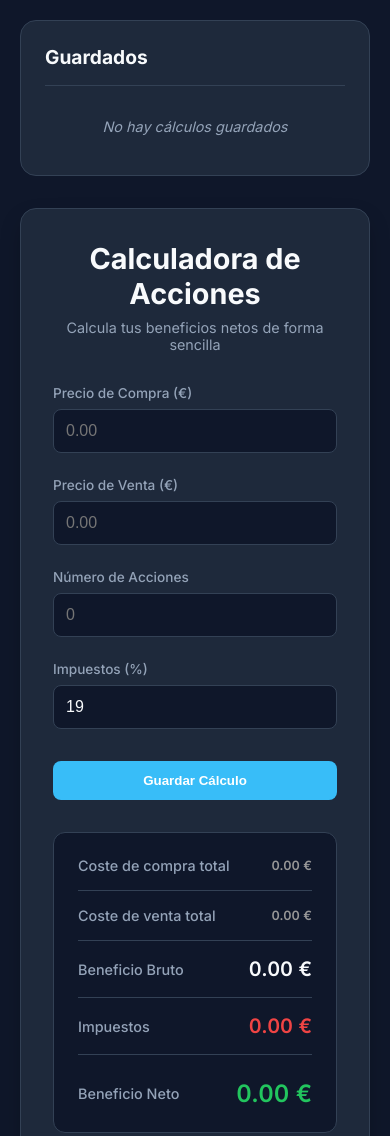
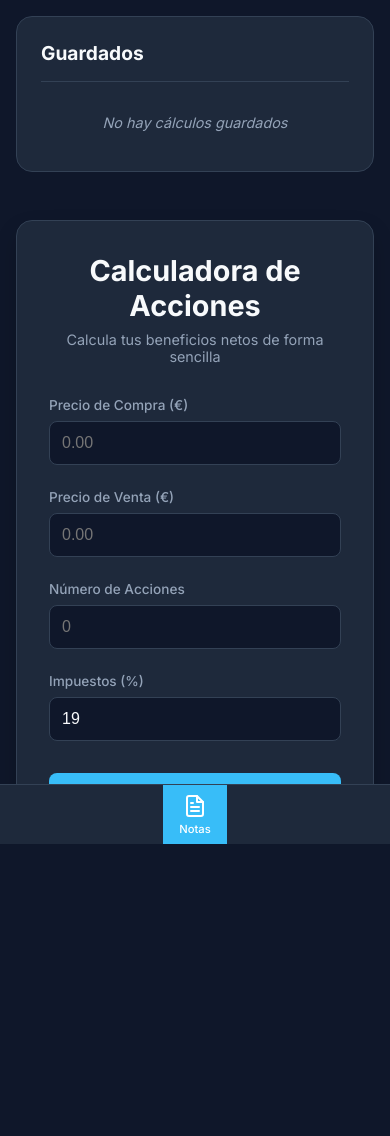
Before and after one commit to hectoriko/stock-calculator, a website: page index.html in a window 390 px wide. Shown: the top 1136 px of the page. After the commit the page ends 844 px from the top, so only its background shows below. Drawn offline with Linux system fonts and the light colour scheme; no server answers.

Commit message:
feat: Implement multi-section navigation and layout for calculator and history views.

```diff
--- a/index.html
+++ b/index.html
@@ -1,4 +1,5 @@
 <!DOCTYPE html>
+
 <html lang="es">
   <head>
     <meta charset="UTF-8" />
@@ -15,6 +16,22 @@
   </head>
 
   <body>
+    <div id="app-root">
+      <nav class="main-nav">
+        <ul>
+          <li class="nav-item active" data-target="notes-section">
+            <span class="icon">
+              <svg xmlns="http://www.w3.org/2000/svg" width="24" height="24" viewBox="0 0 24 24" fill="none" stroke="currentColor" stroke-width="2" stroke-linecap="round" stroke-linejoin="round"><path d="M14 2H6a2 2 0 0 0-2 2v16a2 2 0 0 0 2 2h12a2 2 0 0 0 2-2V8z"></path><polyline points="14 2 14 8 20 8"></polyline><line x1="16" y1="13" x2="8" y2="13"></line><line x1="16" y1="17" x2="8" y2="17"></line><polyline points="10 9 9 9 8 9"></polyline></svg>
+            </span>
+            <span class="label">Notas</span>
+          </li>
+          <!-- Future sections can be added here -->
+        </ul>
+      </nav>
+
+      <main class="content-area">
+        <div class="sections-container">
+          <section id="notes-section" class="section active">
             <div class="app-wrapper">
 
               <aside class="sidebar">
@@ -87,6 +104,10 @@
                 </main>
               </div>
             </div>
+          </section>
+        </div>
+      </main>
+    </div>
     <script src="script.js"></script>
   </body>
 </html>
--- a/script.js
+++ b/script.js
@@ -1,4 +1,5 @@
 document.addEventListener("DOMContentLoaded", () => {
+  // --- DOM Elements ---
   const buyPriceInput = document.getElementById("buyPrice");
   const sellPriceInput = document.getElementById("sellPrice");
   const sharesInput = document.getElementById("shares");
@@ -16,6 +17,7 @@ document.addEventListener("DOMContentLoaded", () => {
 
   const inputs = [buyPriceInput, sellPriceInput, sharesInput, taxRateInput];
 
+  // --- Helper Functions ---
   function formatCurrency(amount) {
     return new Intl.NumberFormat("es-ES", { style: "currency", currency: "EUR" }).format(amount);
   }
@@ -46,7 +48,6 @@ document.addEventListener("DOMContentLoaded", () => {
     if (grossProfit < 0) {
       grossProfitDisplay.classList.add("negative");
       netProfitDisplay.classList.add("negative");
-      // Remove success color from net profit if negative
       netProfitDisplay.style.color = "var(--danger-color)";
     } else {
       grossProfitDisplay.classList.remove("negative");
@@ -63,7 +64,7 @@ document.addEventListener("DOMContentLoaded", () => {
     };
   }
 
-  // Saved Calculations Logic
+  // --- API & Persistence Logic ---
   async function getSavedCalculations() {
     try {
       const response = await fetch("/api/calculations");
@@ -153,13 +154,51 @@ document.addEventListener("DOMContentLoaded", () => {
     });
   }
 
-  // Event Listeners
+  // --- Navigation Logic ---
+  const navItems = document.querySelectorAll(".nav-item");
+  const sectionsContainer = document.querySelector(".sections-container");
+  const sections = document.querySelectorAll(".section");
+
+  function switchSection(targetId) {
+    // Update Nav Items
+    navItems.forEach((item) => {
+      if (item.dataset.target === targetId) {
+        item.classList.add("active");
+      } else {
+        item.classList.remove("active");
+      }
+    });
+
+    // Update Sections and Container Transform
+    const targetSectionIndex = Array.from(sections).findIndex((section) => section.id === targetId);
+
+    if (targetSectionIndex !== -1) {
+      sectionsContainer.style.transform = `translateX(-${targetSectionIndex * 100}%)`;
+
+      sections.forEach((section) => {
+        if (section.id === targetId) {
+          section.classList.add("active");
+        } else {
+          section.classList.remove("active");
+        }
+      });
+    }
+  }
+
+  // --- Event Listeners ---
   inputs.forEach((input) => {
     input.addEventListener("input", calculate);
   });
 
   saveBtn.addEventListener("click", saveCalculation);
 
-  // Initial render
+  navItems.forEach((item) => {
+    item.addEventListener("click", () => {
+      const targetId = item.dataset.target;
+      switchSection(targetId);
+    });
+  });
+
+  // --- Initial Render ---
   renderSavedList();
 });
--- a/style.css
+++ b/style.css
@@ -26,9 +26,183 @@ body {
     display: flex;
     justify-content: center;
     align-items: center;
-    padding: 20px;
+    padding: 0;
+    /* Removed padding as layout handles it */
 }
 
+/* App Root & Layout */
+#app-root {
+    display: flex;
+    min-height: 100vh;
+    width: 100%;
+}
+
+/* Main Navigation */
+.main-nav {
+    background-color: var(--card-bg);
+    border-right: 1px solid var(--border-color);
+    width: 80px;
+    height: 100vh;
+    position: fixed;
+    left: 0;
+    top: 0;
+    z-index: 100;
+    display: flex;
+    flex-direction: column;
+    padding: 1rem 0;
+}
+
+.main-nav ul {
+    list-style: none;
+    display: flex;
+    flex-direction: column;
+    gap: 1rem;
+    align-items: center;
+    width: 100%;
+}
+
+.nav-item {
+    display: flex;
+    flex-direction: column;
+    align-items: center;
+    justify-content: center;
+    width: 60px;
+    height: 60px;
+    border-radius: 12px;
+    cursor: pointer;
+    color: var(--text-secondary);
+    transition: all 0.2s ease;
+}
+
+.nav-item:hover {
+    background-color: var(--input-bg);
+    color: var(--text-primary);
+}
+
+.nav-item.active {
+    background-color: var(--accent-color);
+    color: white;
+}
+
+.nav-item .icon {
+    display: flex;
+    align-items: center;
+    justify-content: center;
+}
+
+.nav-item .label {
+    font-size: 0.7rem;
+    margin-top: 4px;
+    font-weight: 500;
+}
+
+/* Content Area */
+.content-area {
+    margin-left: 80px;
+    width: calc(100% - 80px);
+    overflow: hidden;
+    /* Hide overflow for carousel effect */
+    position: relative;
+    height: 100vh;
+}
+
+.sections-container {
+    display: flex;
+    width: 100%;
+    height: 100%;
+    transition: transform 0.3s cubic-bezier(0.4, 0, 0.2, 1);
+}
+
+.section {
+    min-width: 100%;
+    height: 100%;
+    overflow-y: auto;
+    padding: 2rem;
+    display: flex;
+    justify-content: center;
+}
+
+/* App Wrapper & Sidebar Adjustments */
+.app-wrapper {
+    display: flex;
+    width: 100%;
+    max-width: 1000px;
+    gap: 2rem;
+    align-items: flex-start;
+    margin: 0 auto;
+}
+
+.sidebar {
+    width: 280px;
+    background-color: var(--card-bg);
+    border-radius: 16px;
+    border: 1px solid var(--border-color);
+    padding: 1.5rem;
+    height: fit-content;
+    max-height: 80vh;
+    overflow-y: auto;
+    flex-shrink: 0;
+    position: sticky;
+    top: 0;
+}
+
+.sidebar-header {
+    margin-bottom: 1rem;
+    padding-bottom: 1rem;
+    border-bottom: 1px solid var(--border-color);
+}
+
+.sidebar-header h2 {
+    font-size: 1.2rem;
+    color: var(--text-primary);
+}
+
+.saved-list {
+    display: flex;
+    flex-direction: column;
+    gap: 0.75rem;
+}
+
+.empty-state {
+    color: var(--text-secondary);
+    font-size: 0.9rem;
+    text-align: center;
+    padding: 1rem 0;
+    font-style: italic;
+}
+
+.saved-card {
+    background-color: var(--input-bg);
+    border: 1px solid var(--border-color);
+    padding: 1rem;
+    border-radius: 8px;
+    cursor: pointer;
+    transition: all 0.2s ease;
+}
+
+.saved-card:hover {
+    border-color: var(--accent-color);
+    transform: translateY(-2px);
+}
+
+.saved-card h4 {
+    color: var(--text-primary);
+    font-size: 0.95rem;
+    margin-bottom: 0.25rem;
+}
+
+.saved-card .date {
+    color: var(--text-secondary);
+    font-size: 0.75rem;
+}
+
+.saved-card .profit {
+    margin-top: 0.5rem;
+    font-size: 0.9rem;
+    font-weight: 600;
+}
+
+/* Calculator Styles */
 .container {
     background-color: var(--card-bg);
     padding: 2rem;
@@ -66,12 +240,6 @@ header p {
     display: grid;
     grid-template-columns: 1fr 1fr;
     gap: 1.5rem;
-}
-
-@media (max-width: 480px) {
-    .input-section {
-        grid-template-columns: 1fr;
-    }
 }
 
 .input-group {
@@ -143,160 +311,6 @@ header p {
     color: var(--text-faded);
 }
 
-
-.gross-profit p {
-    color: var(--text-primary);
-}
-
-.tax-amount p {
-    color: var(--danger-color);
-}
-:root {
-    --bg-color: #0f172a;
-    --card-bg: #1e293b;
-    --text-primary: #f8fafc;
-    --text-faded: #979797;
-    --text-secondary: #94a3b8;
-    --accent-color: #38bdf8;
-    --accent-hover: #0ea5e9;
-    --success-color: #22c55e;
-    --danger-color: #ef4444;
-    --border-color: #334155;
-    --input-bg: #0f172a;
-}
-
-* {
-    margin: 0;
-    padding: 0;
-    box-sizing: border-box;
-}
-
-body {
-    font-family: 'Inter', sans-serif;
-    background-color: var(--bg-color);
-    color: var(--text-primary);
-    min-height: 100vh;
-    display: flex;
-    justify-content: center;
-    align-items: center;
-    padding: 20px;
-}
-
-.container {
-    background-color: var(--card-bg);
-    padding: 2rem;
-    border-radius: 16px;
-    box-shadow: 0 10px 25px -5px rgba(0, 0, 0, 0.3);
-    width: 100%;
-    max-width: 600px;
-    border: 1px solid var(--border-color);
-}
-
-header {
-    text-align: center;
-    margin-bottom: 2rem;
-}
-
-header h1 {
-    font-size: 1.8rem;
-    font-weight: 700;
-    margin-bottom: 0.5rem;
-    color: var(--text-primary);
-}
-
-header p {
-    color: var(--text-secondary);
-    font-size: 0.9rem;
-}
-
-.calculator-grid {
-    display: flex;
-    flex-direction: column;
-    gap: 2rem;
-}
-
-.input-section {
-    display: grid;
-    grid-template-columns: 1fr 1fr;
-    gap: 1.5rem;
-}
-
-@media (max-width: 480px) {
-    .input-section {
-        grid-template-columns: 1fr;
-    }
-}
-
-.input-group {
-    display: flex;
-    flex-direction: column;
-    gap: 0.5rem;
-}
-
-.input-group label {
-    font-size: 0.85rem;
-    font-weight: 500;
-    color: var(--text-secondary);
-}
-
-.input-group input {
-    background-color: var(--input-bg);
-    border: 1px solid var(--border-color);
-    color: var(--text-primary);
-    padding: 0.75rem;
-    border-radius: 8px;
-    font-size: 1rem;
-    transition: all 0.2s ease;
-    outline: none;
-}
-
-.input-group input:focus {
-    border-color: var(--accent-color);
-    box-shadow: 0 0 0 2px rgba(56, 189, 248, 0.2);
-}
-
-.results-section {
-    display: grid;
-    gap: 1rem;
-    background-color: var(--input-bg);
-    padding: 1.5rem;
-    border-radius: 12px;
-    border: 1px solid var(--border-color);
-}
-
-.result-card {
-    display: flex;
-    justify-content: space-between;
-    align-items: center;
-    padding-bottom: 1rem;
-    border-bottom: 1px solid var(--border-color);
-}
-
-.result-card:last-child {
-    border-bottom: none;
-    padding-bottom: 0;
-    padding-top: 0.5rem;
-}
-
-.result-card h3 {
-    font-size: 0.9rem;
-    font-weight: 500;
-    color: var(--text-secondary);
-}
-
-.result-card p {
-    font-size: 1.25rem;
-    font-weight: 600;
-    font-feature-settings: "tnum";
-}
-
-.total-buy-price p,
-.total-sell-price p {
-    font-size: .8rem;
-    color: var(--text-faded);
-}
-
-
 .gross-profit p {
     color: var(--text-primary);
 }
@@ -313,83 +327,6 @@ header p {
 /* Utility class for negative values */
 .negative {
     color: var(--danger-color) !important;
-}
-
-/* App Wrapper & Sidebar */
-.app-wrapper {
-    display: flex;
-    width: 100%;
-    max-width: 1000px;
-    gap: 2rem;
-    align-items: flex-start;
-}
-
-.sidebar {
-    width: 280px;
-    background-color: var(--card-bg);
-    border-radius: 16px;
-    border: 1px solid var(--border-color);
-    padding: 1.5rem;
-    height: fit-content;
-    max-height: 80vh;
-    overflow-y: auto;
-    flex-shrink: 0;
-}
-
-.sidebar-header {
-    margin-bottom: 1rem;
-    padding-bottom: 1rem;
-    border-bottom: 1px solid var(--border-color);
-}
-
-.sidebar-header h2 {
-    font-size: 1.2rem;
-    color: var(--text-primary);
-}
-
-.saved-list {
-    display: flex;
-    flex-direction: column;
-    gap: 0.75rem;
-}
-
-.empty-state {
-    color: var(--text-secondary);
-    font-size: 0.9rem;
-    text-align: center;
-    padding: 1rem 0;
-    font-style: italic;
-}
-
-.saved-card {
-    background-color: var(--input-bg);
-    border: 1px solid var(--border-color);
-    padding: 1rem;
-    border-radius: 8px;
-    cursor: pointer;
-    transition: all 0.2s ease;
-}
-
-.saved-card:hover {
-    border-color: var(--accent-color);
-    transform: translateY(-2px);
-}
-
-.saved-card h4 {
-    color: var(--text-primary);
-    font-size: 0.95rem;
-    margin-bottom: 0.25rem;
-}
-
-.saved-card .date {
-    color: var(--text-secondary);
-    font-size: 0.75rem;
-}
-
-.saved-card .profit {
-    margin-top: 0.5rem;
-    font-size: 0.9rem;
-    font-weight: 600;
 }
 
 /* Button Styles */
@@ -412,6 +349,48 @@ header p {
 
 /* Responsive adjustments */
 @media (max-width: 768px) {
+    #app-root {
+        flex-direction: column;
+    }
+
+    .main-nav {
+        width: 100%;
+        height: 60px;
+        bottom: 0;
+        top: auto;
+        left: 0;
+        border-right: none;
+        border-top: 1px solid var(--border-color);
+        padding: 0;
+        flex-direction: row;
+        justify-content: center;
+    }
+
+    .main-nav ul {
+        flex-direction: row;
+        justify-content: space-around;
+        height: 100%;
+    }
+
+    .nav-item {
+        height: 100%;
+        width: auto;
+        padding: 0 1rem;
+        border-radius: 0;
+    }
+
+    .content-area {
+        margin-left: 0;
+        margin-bottom: 60px;
+        /* Space for bottom nav */
+        width: 100%;
+        height: calc(100vh - 60px);
+    }
+
+    .section {
+        padding: 1rem;
+    }
+
     .app-wrapper {
         flex-direction: column;
         align-items: center;
@@ -421,5 +400,13 @@ header p {
         width: 100%;
         max-width: 600px;
         max-height: 300px;
+        position: static;
+        margin-bottom: 1rem;
     }
 }
+
+@media (max-width: 480px) {
+    .input-section {
+        grid-template-columns: 1fr;
+    }
+}
```
Lines whose indentation alone changed are shown as unchanged.
